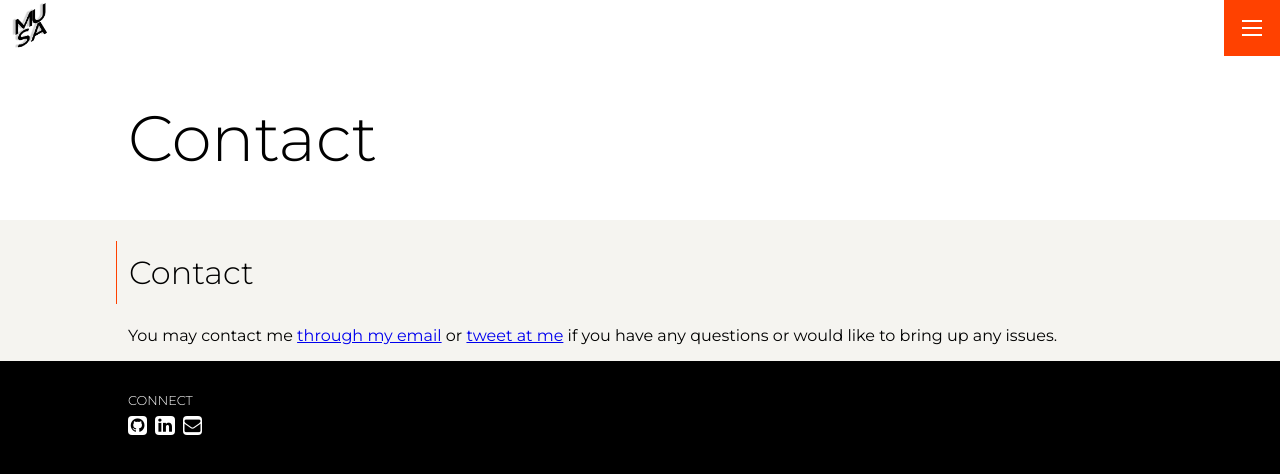
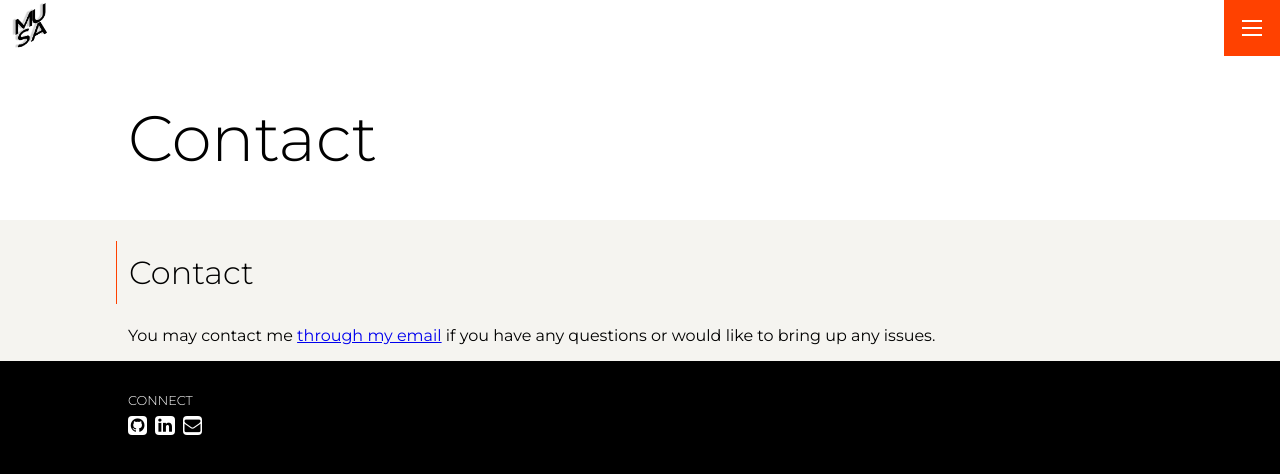
Before and after one commit to weijingg/portfolio, a Jekyll site: the page built from pages/contact.md, in a window 1280 px wide. Shown: the top 474 px of the page. Built offline with Jekyll 4.4.1, drawn with Linux system fonts in a browser that asks for light colours.

Commit message:
updated contact

```diff
--- a/pages/contact.md
+++ b/pages/contact.md
@@ -6,4 +6,4 @@ permalink: /contact
 
 # Contact
 
-You may contact me [through my email](mailto:l.nguyen.paul@gmail.com) or [tweet at me](https://twitter.com/intent/tweet?text=%40paululele) if you have any questions or would like to bring up any issues.
+You may contact me [through my email](mailto:wjang@upenn.edu) if you have any questions or would like to bring up any issues.
```
Also changed, not shown: 2 other files.
